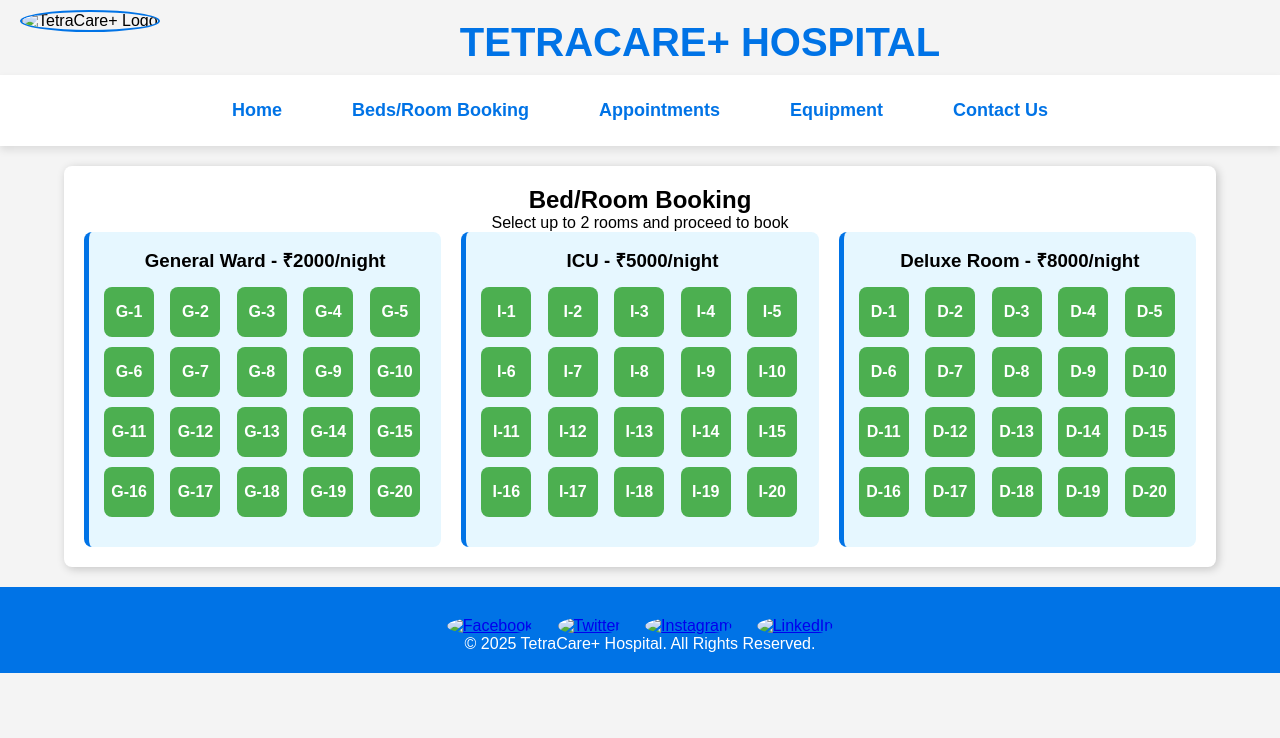
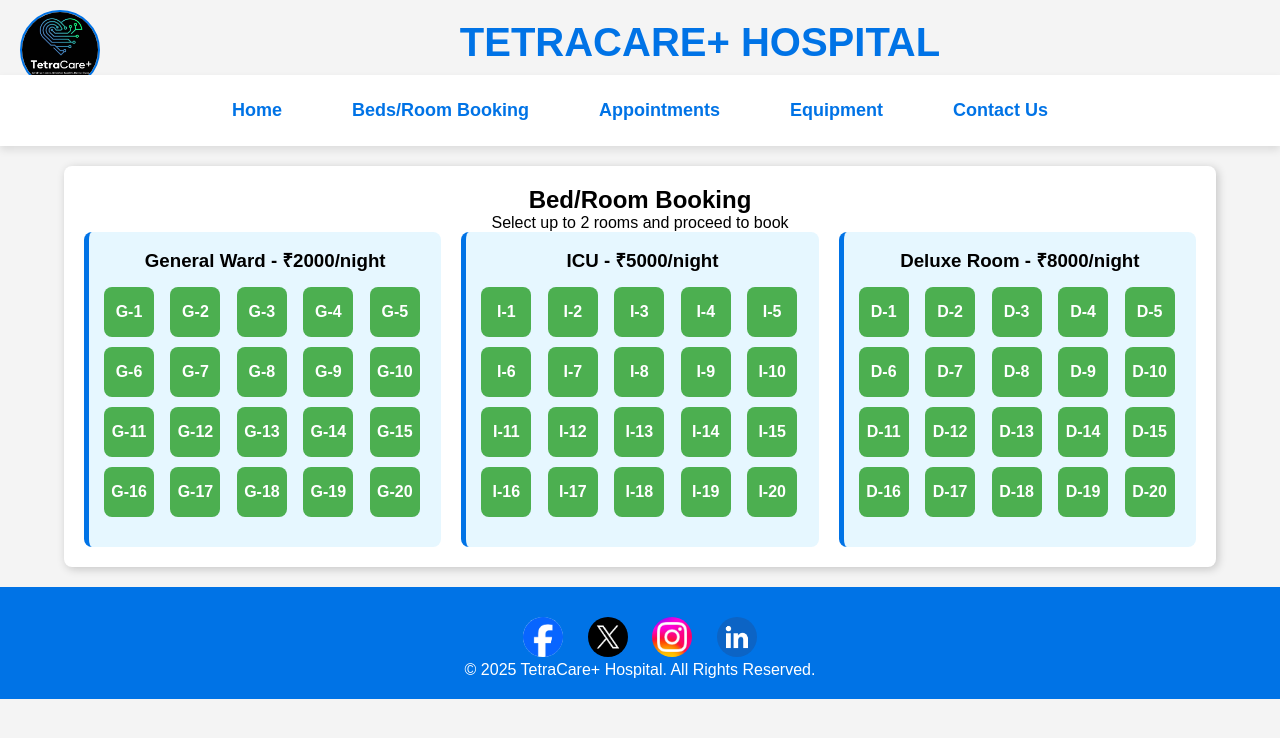
Before and after one commit to Narayan517/TetraCare-Healthcare-website-, a plain HTML site: page beds.html in a window 1280 px wide. Drawn offline with Linux system fonts and the light colour scheme; the site is published under a folder, as on GitHub Pages, so addresses that start at the root find nothing.

Commit message:
Update beds.html

```diff
--- a/beds.html
+++ b/beds.html
@@ -252,7 +252,7 @@
 <body>
 
     <div class="logo-container">
-        <img src="/static/logo.jpg" alt="TetraCare+ Logo">
+        <img src="static/logo.jpg" alt="TetraCare+ Logo">
     </div>
 
     <div class="title">TetraCare+ Hospital</div>
@@ -309,16 +309,16 @@
 
             <div class="social-media">
                 <a href="https://www.facebook.com" target="_blank">
-                    <img src="/static/facebook.png" alt="Facebook">
+                    <img src="static/facebook.png" alt="Facebook">
                 </a>
                 <a href="https://www.twitter.com" target="_blank">
-                    <img src="/static/twitter.png" alt="Twitter">
+                    <img src="static/twitter.png" alt="Twitter">
                 </a>
                 <a href="https://www.instagram.com" target="_blank">
-                    <img src="/static/insta.jpeg" alt="Instagram">
+                    <img src="static/insta.jpeg" alt="Instagram">
                 </a>
                 <a href="https://www.linkedin.com" target="_blank">
-                    <img src="/static/linkedin.png" alt="LinkedIn">
+                    <img src="static/linkedin.png" alt="LinkedIn">
                 </a>
                 <p>&copy; 2025 TetraCare+ Hospital. All Rights Reserved.</p>
             </div>
```
